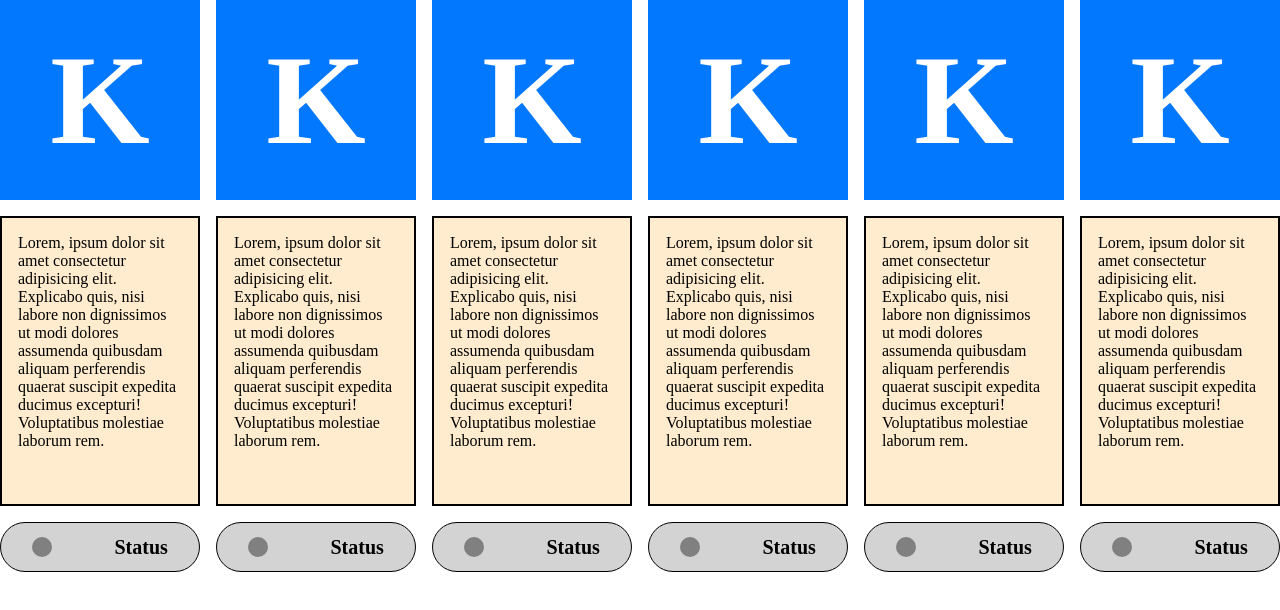
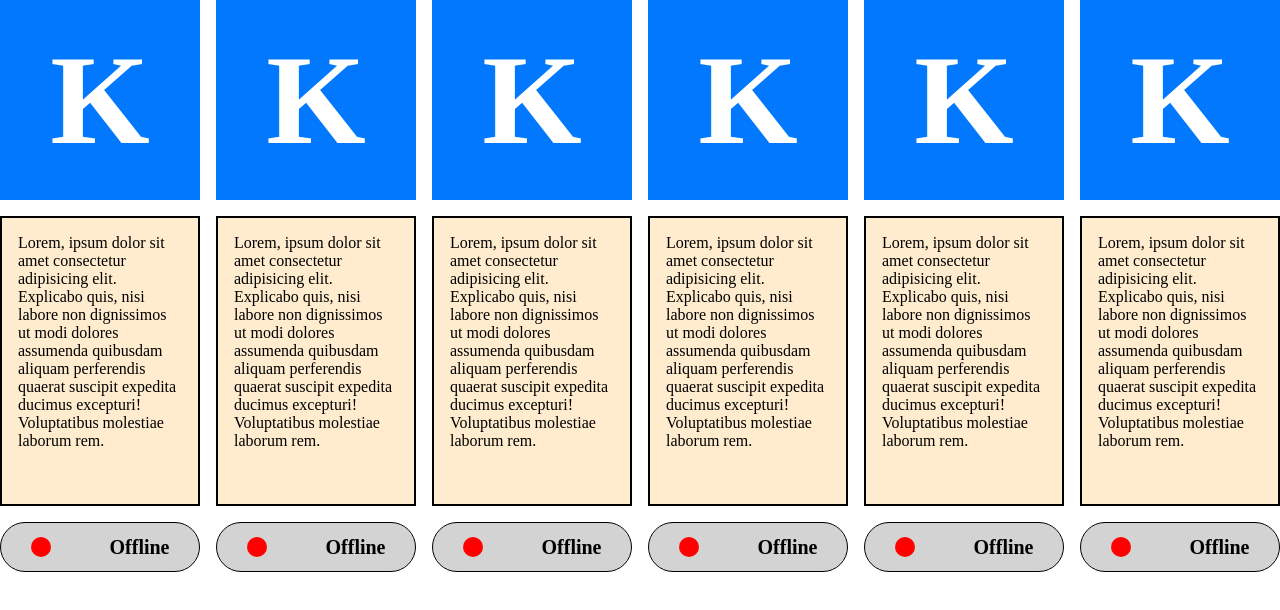
Before and after one commit to JasonCordeiro/class_list, a plain HTML site: page index.html in a window 1280 px wide. Drawn offline with Linux system fonts and the light colour scheme.

Commit message:
Entrega Final

```diff
--- a/index.html
+++ b/index.html
@@ -1,5 +1,5 @@
 <!DOCTYPE html>
-<html lang="en">
+<html lang="pt-BR">
   <head>
     <meta charset="UTF-8" />
     <meta name="viewport" content="width=device-width, initial-scale=1.0" />
--- a/script.js
+++ b/script.js
@@ -1,3 +1,35 @@
 function changeStyle() {
-  //   construa aqui a sua lógica
+  // Exercício 1
+  const divs = document.querySelectorAll(".block");
+  for (let i = 0; i < divs.length; i++) {
+    const div = divs[i];
+    div.classList.toggle("circle");
+  }
+
+  // Exercício 2
+  const listItems = document.querySelectorAll("li");
+  for (let i = 0; i < listItems.length; i++) {
+    const li = listItems[i];
+    li.classList.toggle("itemCard");
+  }
+
+  // Exercício 3
+  const spans = document.querySelectorAll("span");
+  const paragraphs = document.querySelectorAll("p");
+  for (let i = 0; i < spans.length; i++) {
+    const span = spans[i];
+    const p = paragraphs[i];
+    const online = span.classList.toggle("online");
+    if (online) {
+      span.classList.remove("offline");
+      p.innerText = "Online";
+    } else {
+      span.classList.add("offline");
+      p.innerText = "Offline";
+    }
+  }
 }
+changeStyle()
+changeStyle()
+changeStyle()
+changeStyle()
```
